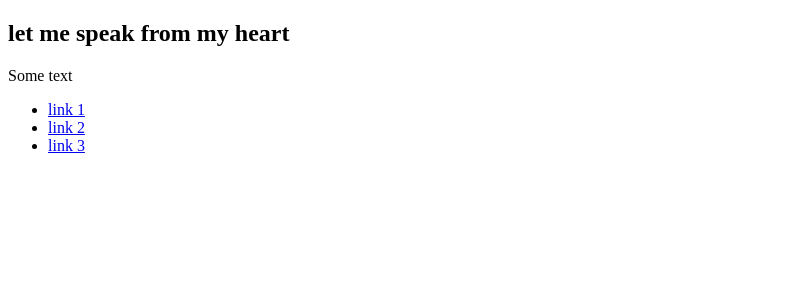
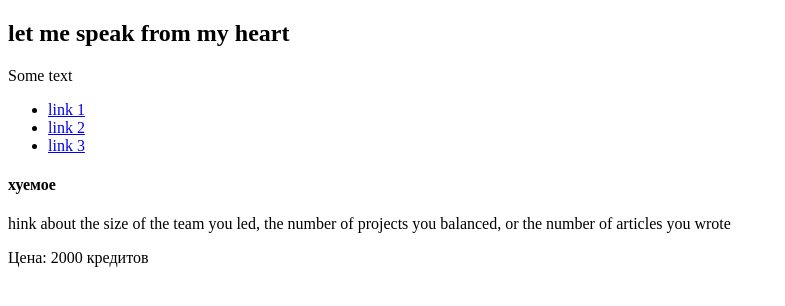
Before and after one commit to tsygankova/js_week7, a plain HTML site: page index.html in a window 1280 px wide. Shown: the whole page, without its empty margins (0-785 px from the left). Drawn offline with Linux system fonts and the light colour scheme.

Commit message:
2 js finished, 3 js created

```diff
--- a/02.js
+++ b/02.js
@@ -49,3 +49,10 @@ console.log (priceRef)
 
 containerRef.append(productTitleRef, descriptionRef, priceRef)
 console.log (containerRef);
+
+//добавление на страницу
+
+// document.body.appendChild (containerRef)
+
+const cardRootRef = document.querySelector('#root')
+cardRootRef.appendChild (containerRef)
--- a/index.html
+++ b/index.html
@@ -12,8 +12,8 @@
         <li class = 'list'><a href="#">link 2</a></li>
         <li class = 'list'><a href="#">link 3</a></li>
       </ul>
-    </div>
-    <!-- <script src = "01.js" type = "module"></script> -->
+      <div id ='root'></div>
+      <!-- <script src = "01.js" type = "module"></script> -->
     <script src = "02.js" type = "module"></script>
   </body>
 </html>
```
